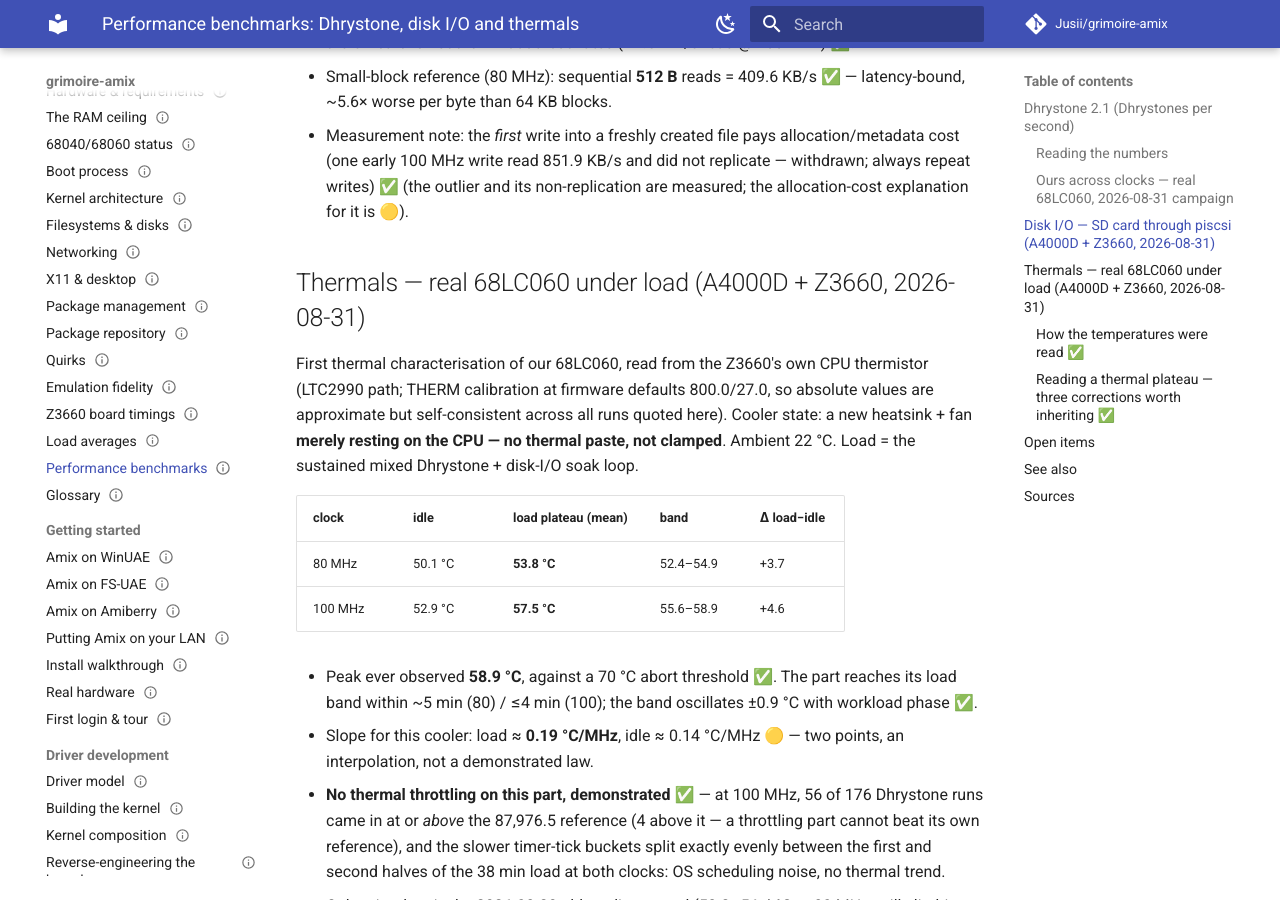
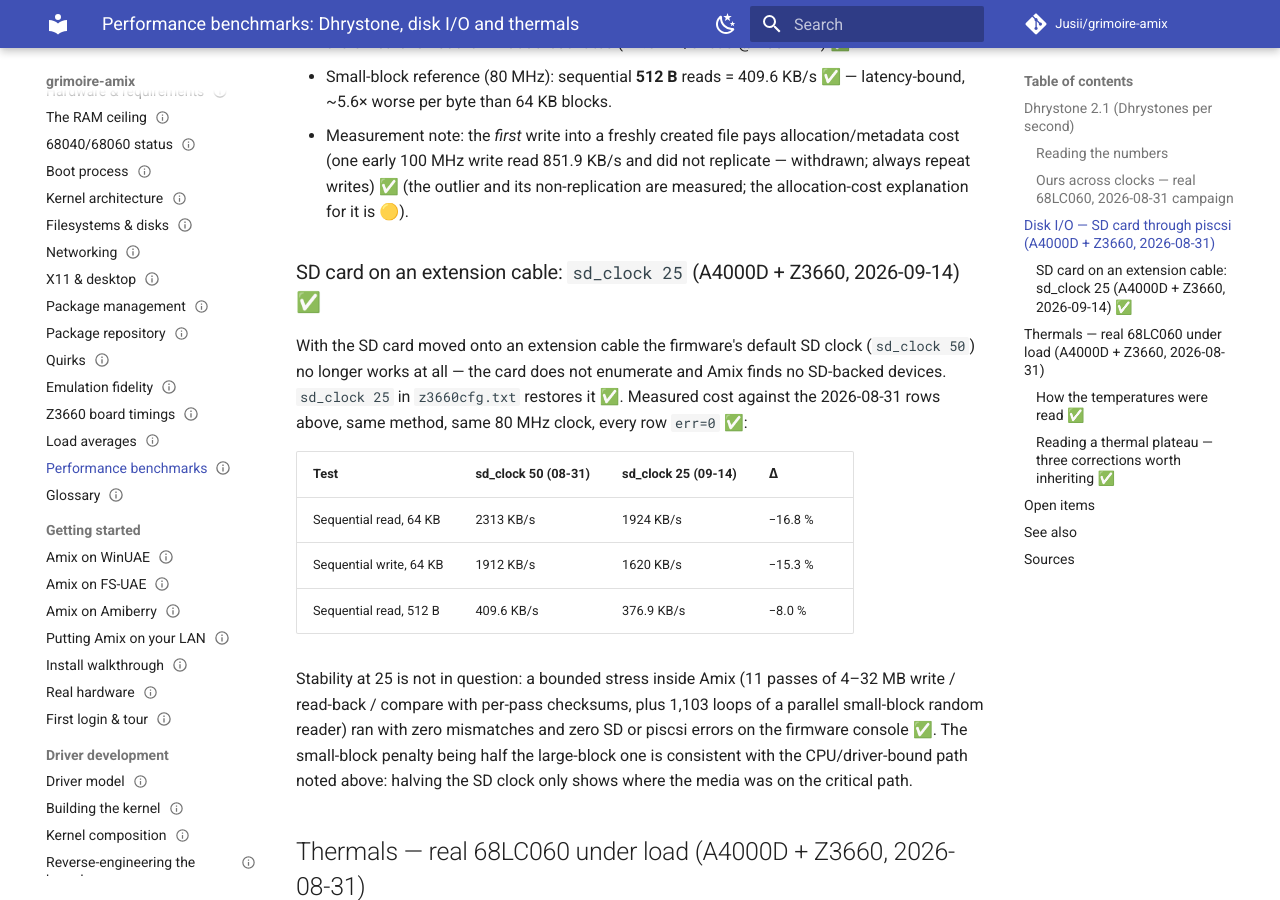
Before and after one commit to jusii/grimoire-amix, an MkDocs documentation site: the page built from docs/how-it-works/performance-benchmarks.md, in a window 1280 px wide and 900 px high, scrolled down 3195 px. Built offline with MkDocs 1.6.1 and Material for MkDocs 9.7.7, drawn with Linux system fonts in a browser that asks for light colours; comment, search, counter and statistics services are not loaded.

Commit message:
Benchmarks + real hardware: the SD extension cable needs sd_clock 25, and what it costs

```diff
--- a/docs/getting-started/real-hardware.md
+++ b/docs/getting-started/real-hardware.md
@@ -91,6 +91,11 @@ The principle is straightforward because Amix only cares about *SCSI IDs*, not t
 > **Warning (🟡, unverified depth):** This page does **not** have a primary-verified ZuluSCSI profile for Amix. SCSI emulators vary in how faithfully they emulate a *sequential* (tape) device versus a *block* (disk) device, sector sizes, and parity/termination behavior — and Amix's SCSI handling is old and picky. Treat any specific device-profile recipe you find online as unverified until you reproduce it. The reliable, well-trodden path most people use is the **tape-free install** below, which sidesteps tape emulation entirely.
 
 For how the disk is laid out once Amix sees it (RDB scheme, the 2 MB boot partition, swap, UFS-vs-s5 choice), see [filesystems and disks](../how-it-works/filesystems-and-disks.md) and [the installation walkthrough](install-walkthrough.md).
+
+**SD cards through the Z3660 on an extension cable need `sd_clock 25`** ✅ (2026-09-14): at the
+firmware default of 50 MHz the card does not enumerate and Amix sees no SD-backed devices at all; at
+25 it boots and passes a write/read-back stress cleanly, at roughly 15 % lower sequential throughput —
+numbers on the [benchmarks page](../how-it-works/performance-benchmarks.md#sd-card-on-an-extension-cable-sd_clock-25-a4000d--z3660-2026-09-14).
 
 ### Keep partitions reasonably small 🟡
 
--- a/docs/how-it-works/performance-benchmarks.md
+++ b/docs/how-it-works/performance-benchmarks.md
@@ -94,6 +94,25 @@ a scratch *file* (never a raw device). Values in KB/s; repeats shown where taken
 - Measurement note: the *first* write into a freshly created file pays allocation/metadata cost (one
   early 100 MHz write read 851.9 KB/s and did not replicate — withdrawn; always repeat writes) ✅
   (the outlier and its non-replication are measured; the allocation-cost explanation for it is 🟡).
+
+### SD card on an extension cable: `sd_clock 25` (A4000D + Z3660, 2026-09-14) ✅
+
+With the SD card moved onto an extension cable the firmware's default SD clock (`sd_clock 50`) no
+longer works at all — the card does not enumerate and Amix finds no SD-backed devices. `sd_clock 25`
+in `z3660cfg.txt` restores it ✅. Measured cost against the 2026-08-31 rows above, same method, same
+80 MHz clock, every row `err=0` ✅:
+
+| Test | sd_clock 50 (08-31) | sd_clock 25 (09-14) | Δ |
+|---|---|---|---|
+| Sequential read, 64 KB | 2313 KB/s | 1924 KB/s | −16.8 % |
+| Sequential write, 64 KB | 1912 KB/s | 1620 KB/s | −15.3 % |
+| Sequential read, 512 B | 409.6 KB/s | 376.9 KB/s | −8.0 % |
+
+Stability at 25 is not in question: a bounded stress inside Amix (11 passes of 4–32 MB
+write / read-back / compare with per-pass checksums, plus 1,103 loops of a parallel small-block
+random reader) ran with zero mismatches and zero SD or piscsi errors on the firmware console ✅.
+The small-block penalty being half the large-block one is consistent with the CPU/driver-bound path
+noted above: halving the SD clock only shows where the media was on the critical path.
 
 ## Thermals — real 68LC060 under load (A4000D + Z3660, 2026-08-31)
 
```
